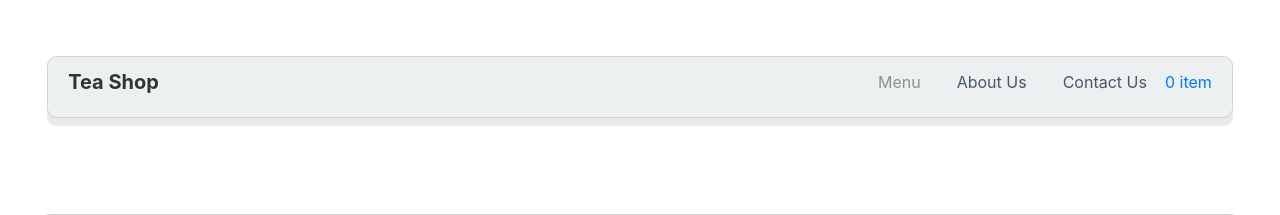
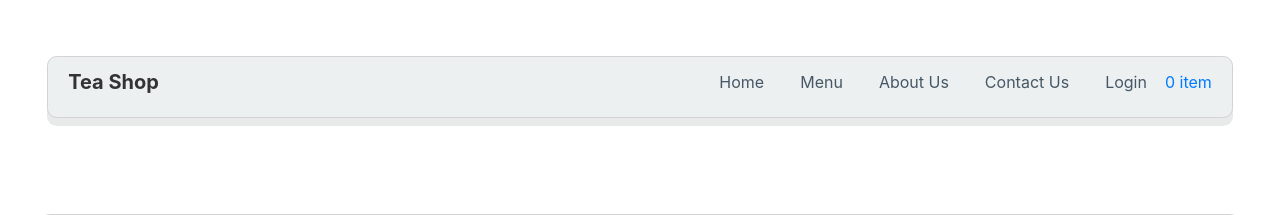
Before and after one commit to missylive/teashop, a Flask app: page / in a window 1280 px wide. Shown: the top 215 px of the page. Run offline with Flask 2, Linux system fonts and the light colour scheme; some libraries are stand-ins or nearby versions; some web fonts are replaced.

Commit message:
Fix links for home, login on navbar

```diff
--- a/app/templates/base.html
+++ b/app/templates/base.html
@@ -23,9 +23,11 @@
                 <div
                     class="collapse navbar-collapse" id="navcol-1">
                     <ul class="nav navbar-nav ml-auto">
-                        <li class="nav-item" role="presentation"><a class="nav-link active" href="menu.html">Menu</a></li>
+                        <li class="nav-item" role="presentation"><a class="nav-link" href="/index">Home</a></li>
+                        <li class="nav-item" role="presentation"><a class="nav-link" href="menu.html">Menu</a></li>
                         <li class="nav-item" role="presentation"><a class="nav-link" href="#">About Us</a></li>
                         <li class="nav-item" role="presentation"><a class="nav-link" href="#">Contact Us</a></li>
+						<li class="nav-item" role="presentation"><a class="nav-link" href="/login">Login</a>
                     </ul><a href="#">0 item</a></div>
     </div>
     </nav>
```
